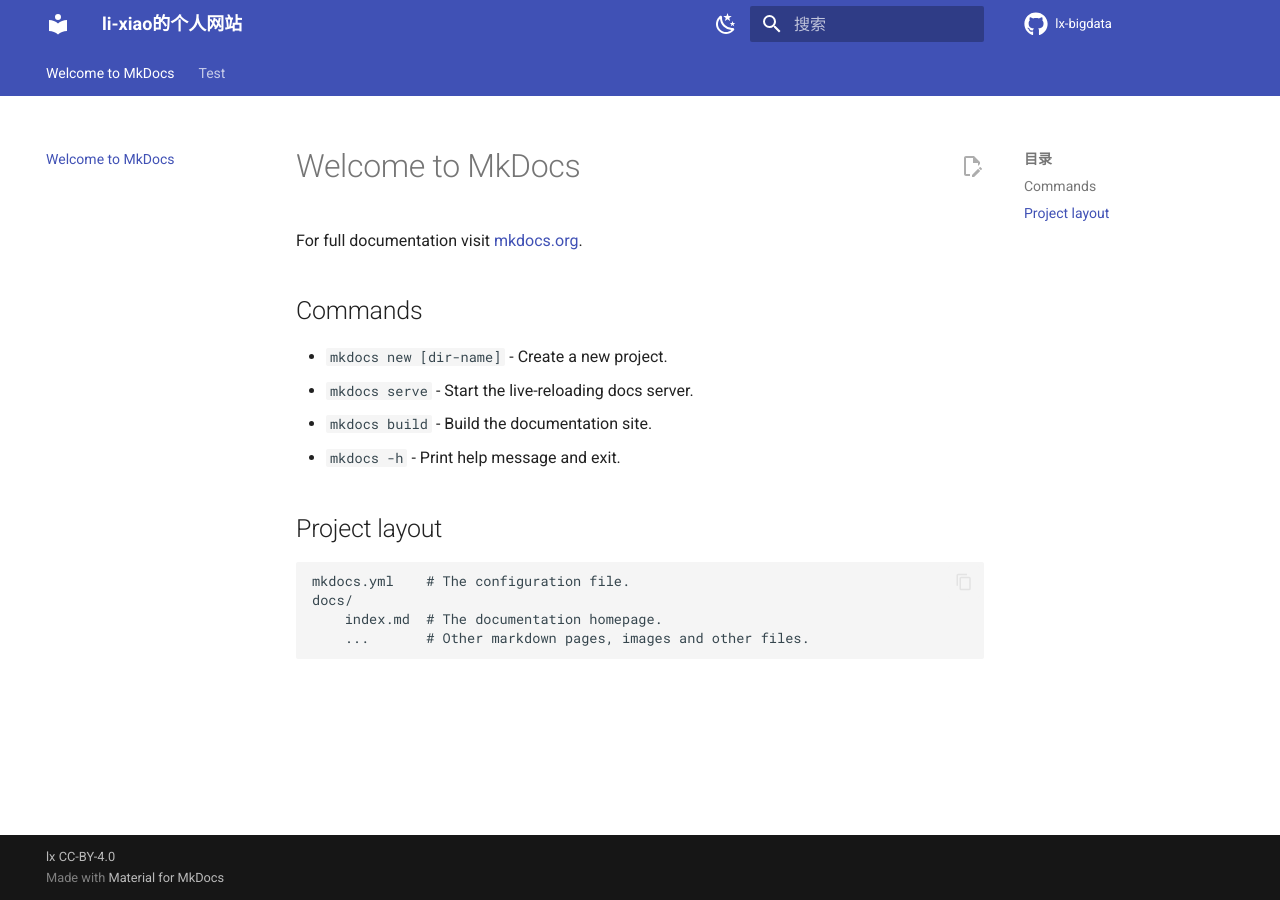
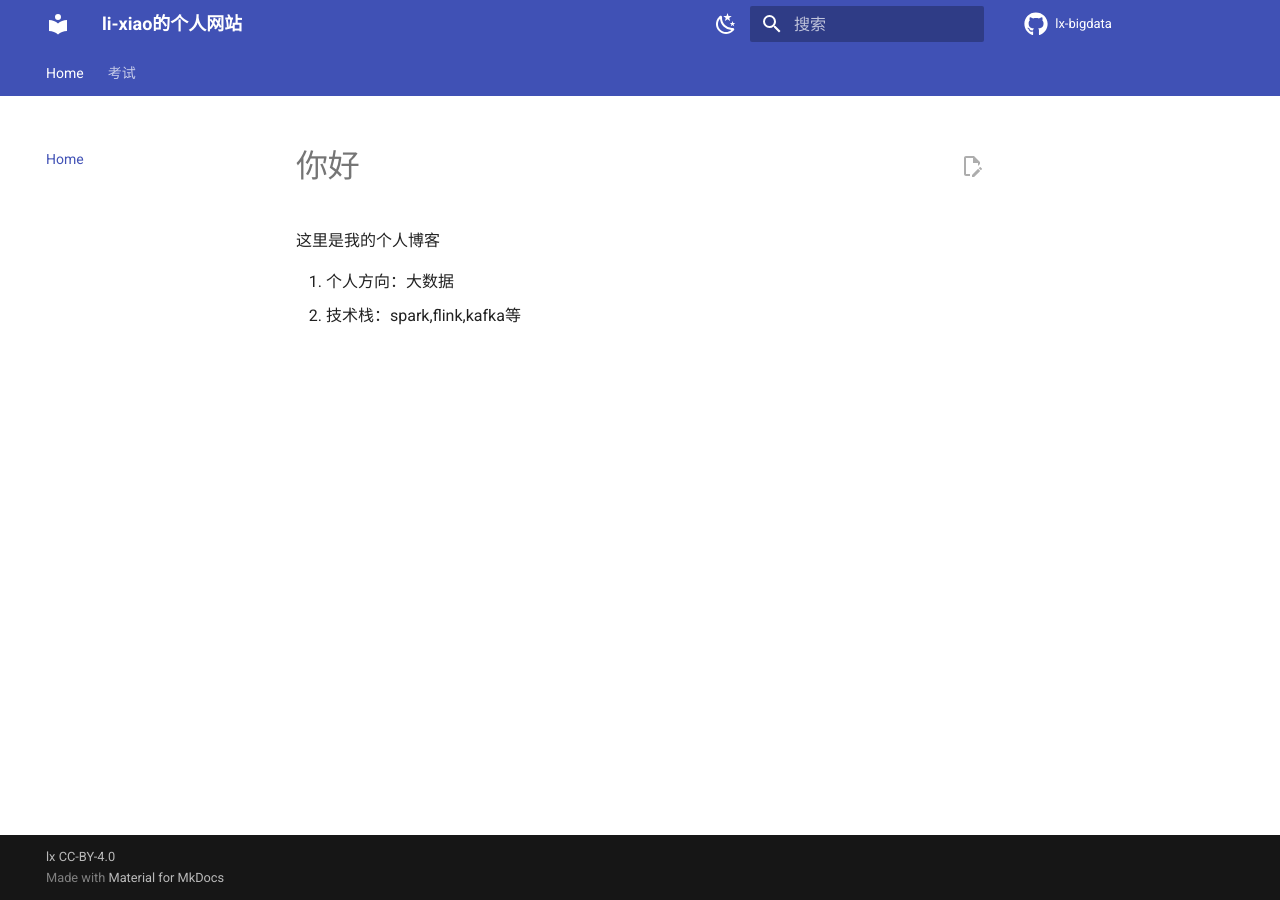
Before and after one commit to melodylx666/self-website, an MkDocs documentation site: the page built from docs/index.md, in a window 1280 px wide. Built offline with MkDocs 1.6.1 and Material for MkDocs 9.7.7, drawn with Linux system fonts in a browser that asks for light colours; comment, search, counter and statistics services are not loaded.

Commit message:
docs: 更新个人博客内容和结构
- 修改首页内容，添加个人方向和技术栈信息
- 新增考试复习笔记和 Java Web 相关文档
- 更新导航结构，增加新的文档分类
- 删除测试内容和不必要的文件

```diff
--- a/docs/index.md
+++ b/docs/index.md
@@ -1,17 +1,6 @@
-# Welcome to MkDocs
+# 你好
 
-For full documentation visit [mkdocs.org](https://www.mkdocs.org).
+这里是我的个人博客
 
-## Commands
-
-* `mkdocs new [dir-name]` - Create a new project.
-* `mkdocs serve` - Start the live-reloading docs server.
-* `mkdocs build` - Build the documentation site.
-* `mkdocs -h` - Print help message and exit.
-
-## Project layout
-
-    mkdocs.yml    # The configuration file.
-    docs/
-        index.md  # The documentation homepage.
-        ...       # Other markdown pages, images and other files.
+1. 个人方向：大数据
+2. 技术栈：spark,flink,kafka等
--- a/mkdocs.yml
+++ b/mkdocs.yml
@@ -2,6 +2,12 @@ site_name: li-xiao的个人网站
 site_url: https://melodylx666.github.io/lx-bigdata
 site_author: li-xiao
 site_description: li-xiao的个人网站
+# [Navigtion]
+nav:
+  - Home: index.md
+  - 考试:
+      - TEST/index.md
+      - TEST/javaweb.md
 
 # [UI]
 # [top]
```
Also changed, not shown: docs/test.md (deleted, +0 -1 lines), 2 other files.
